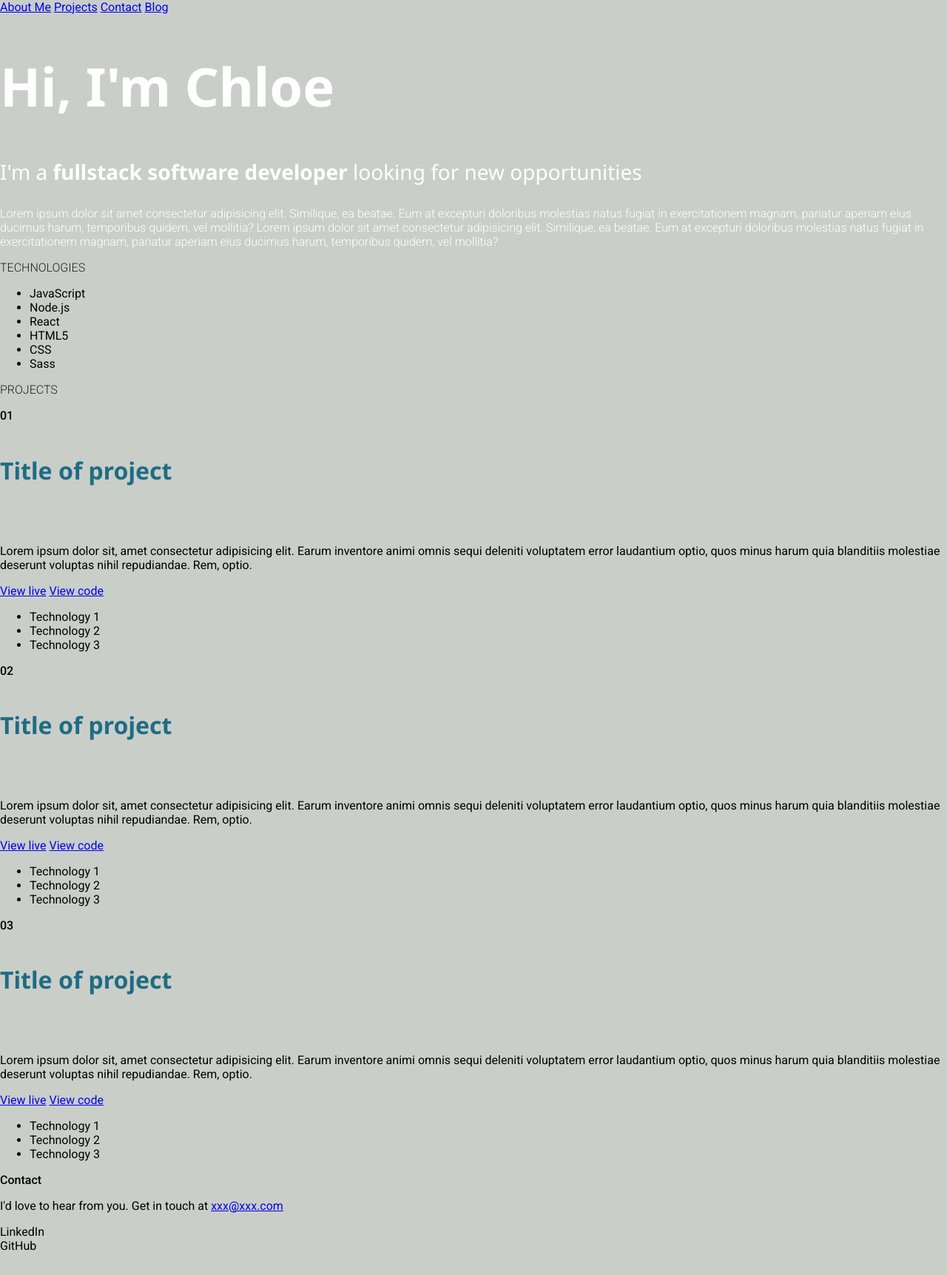
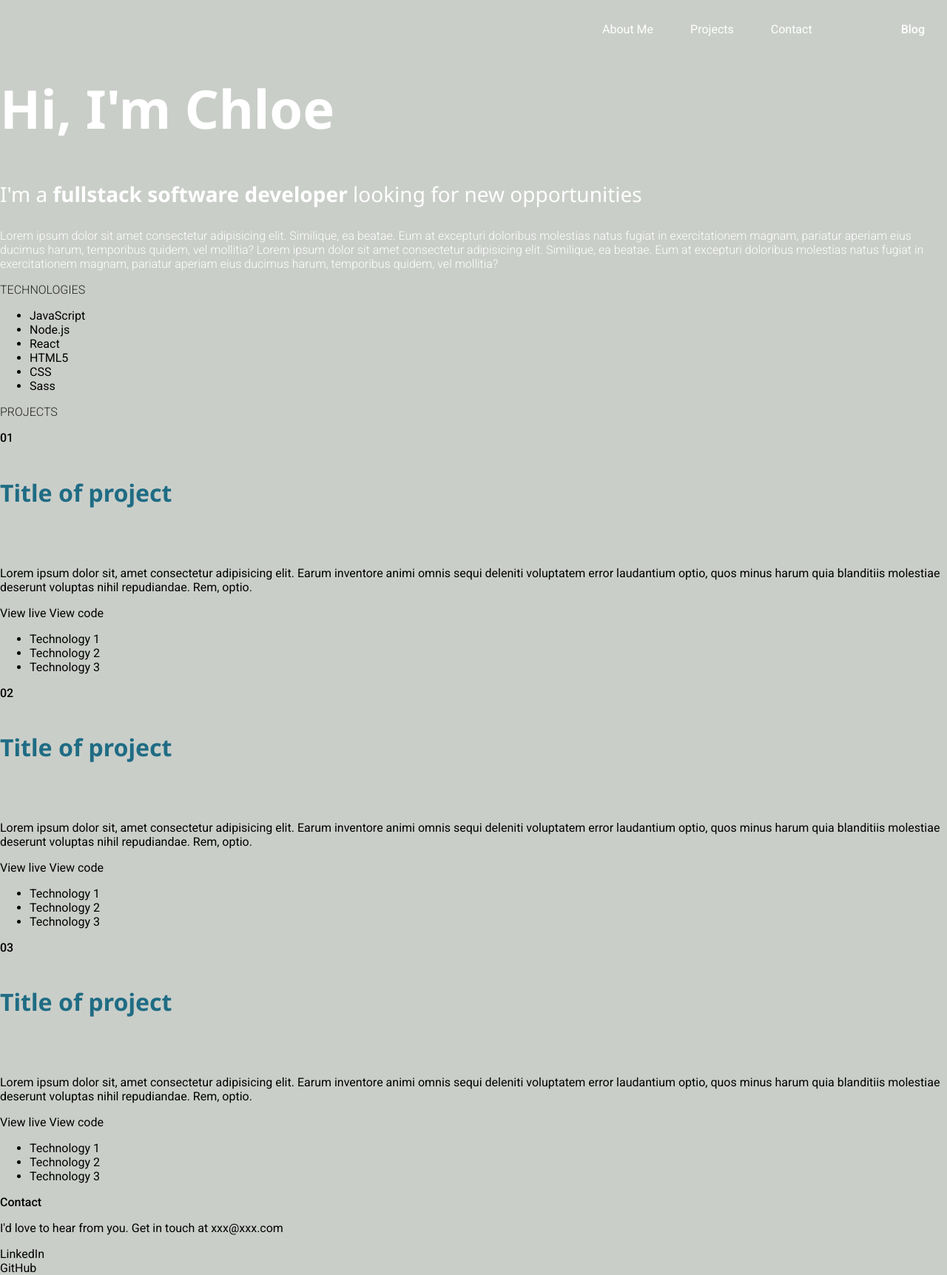
Before and after one commit to Chl0e-g/portfolio-website, a PHP site: page / in a window 1280 px wide. Shown: the whole page at 74% size. Before the commit the page ends 1690 px from the top, so only its background shows below. Run offline with PHP 8.4, Linux system fonts and the light colour scheme.

Commit message:
navigation menu initial spacing and styling

```diff
--- a/index.html
+++ b/index.html
@@ -15,7 +15,7 @@
         <a href="/">About Me</a>
         <a href="/">Projects</a>
         <a href="/">Contact</a>
-        <a href="/">Blog</a>
+        <a href="/" class="blogLink">Blog</a>
     </nav>
     <main>
         <div class="header">
--- a/styles/_globals.scss
+++ b/styles/_globals.scss
@@ -35,3 +35,9 @@ h4 {
     font-size: 2rem;
     color: $teal;
 }
+
+
+a {
+    color: inherit;
+    text-decoration: none;
+}
--- a/styles/_header.scss
+++ b/styles/_header.scss
@@ -1,3 +1,23 @@
+//Navigation bar
+nav {
+    display: flex;
+    justify-content: flex-end;
+    margin: 30px;
+    color: $white;
+    a {
+        margin-left: 50px;
+        &:hover {
+            color: $headerGrey;
+        }
+    }
+    .blogLink {
+        margin-left: 120px;
+        @include bodyFontMed;
+    }
+}
+
+
+//Header and introduction
 .header {
     color: $white;
 }
--- a/styles/style.css
+++ b/styles/style.css
@@ -41,6 +41,36 @@ h4 {
   color: #1F6C84;
 }
 
+a {
+  color: inherit;
+  text-decoration: none;
+}
+
+nav {
+  display: -webkit-box;
+  display: -ms-flexbox;
+  display: flex;
+  -webkit-box-pack: end;
+      -ms-flex-pack: end;
+          justify-content: flex-end;
+  margin: 30px;
+  color: #FFFFFF;
+}
+
+nav a {
+  margin-left: 50px;
+}
+
+nav a:hover {
+  color: #232121;
+}
+
+nav .blogLink {
+  margin-left: 120px;
+  font-family: 'Roboto', sans-serif;
+  font-weight: 500;
+}
+
 .header {
   color: #FFFFFF;
 }
```
Also changed, not shown: 1 other file.
